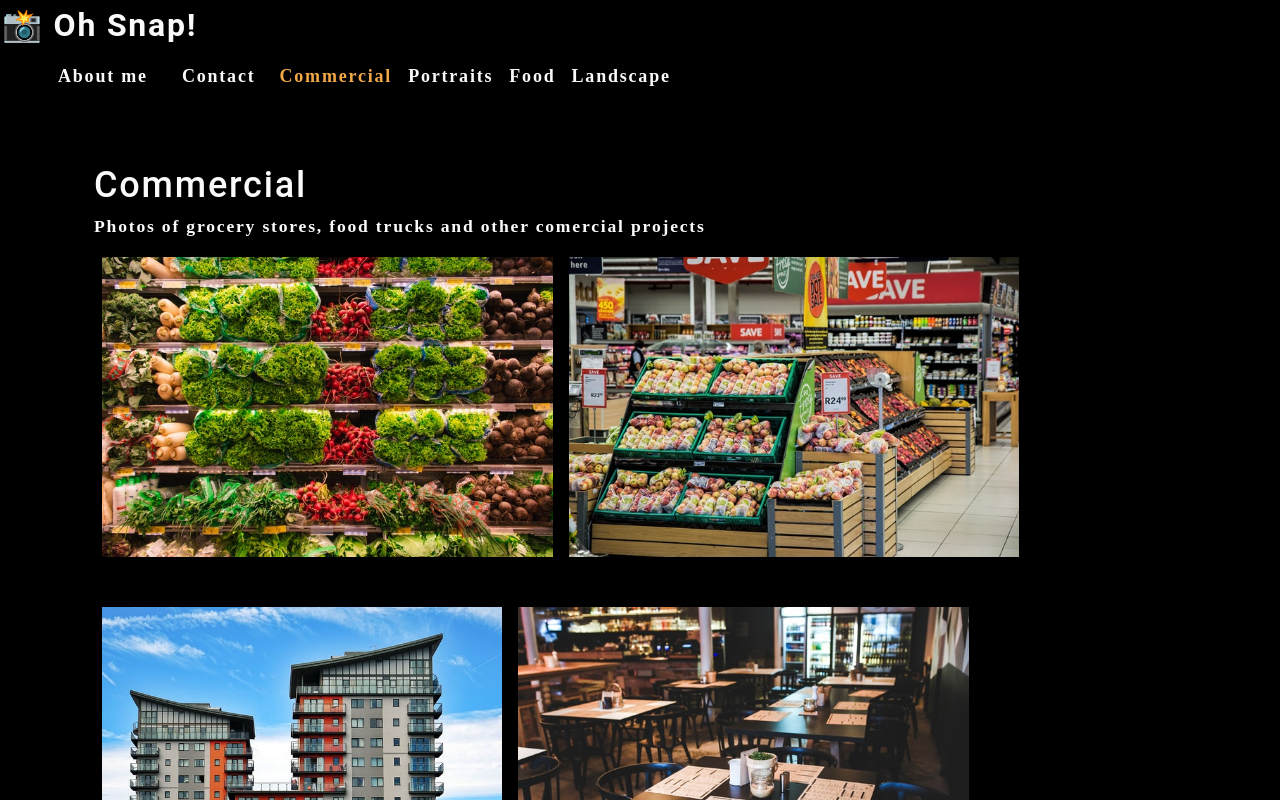
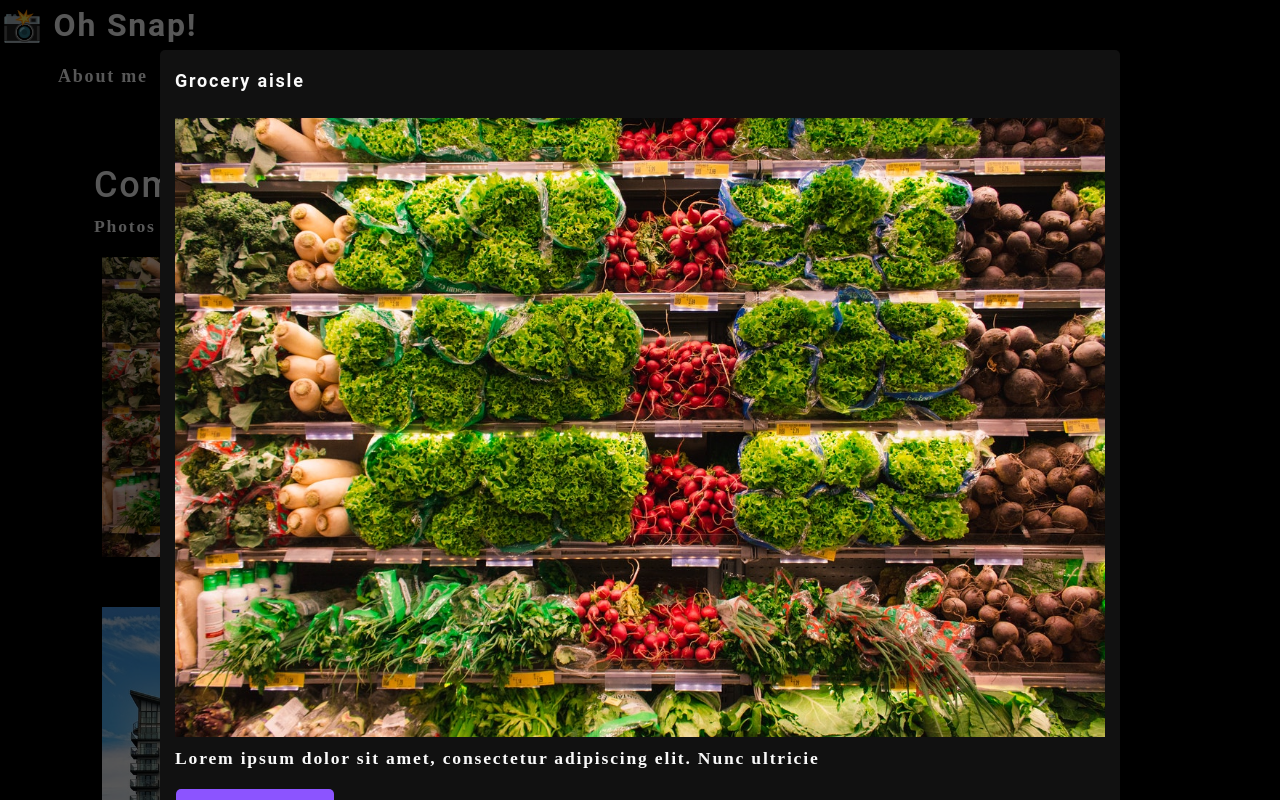
Before and after one commit to Sloansta/photo-port, a React (Create React App) app: page / in a window 1280 px wide. Both pictures are taken after a click on the picture 327 px from the left and 406 px from the top of the page. Shown: the top 800 px of the page. Built offline with nearby package versions, Linux system fonts and the light colour scheme.

Commit message:
modals now open when clicked

```diff
--- /dev/null
+++ b/src/components/Modal/index.js
@@ -0,0 +1,22 @@
+import React from 'react';
+
+function Modal({ currentPhoto }) {
+const { name, category, description, index } = currentPhoto;
+
+    return (
+        <div className='modalBackdrop'>
+            <div className='modalContainer'>
+                <h3 className='modalTitle'>{ name }</h3>
+                <img src={require(`../../assets/large/${category}/${index}.jpg`)} alt='current category' />
+                <p>
+                    { description }
+                </p>
+                <button type='button'>
+                    Close this modal
+                </button>
+            </div>
+        </div>
+    );
+}
+
+export default Modal;
--- a/src/components/Photolist/index.js
+++ b/src/components/Photolist/index.js
@@ -1,7 +1,9 @@
 import React, { useState } from 'react';
-// import Modal from '../Modal';
+import Modal from '../Modal';
 
 function Photolist( {category} ) {
+
+    const [isModalOpen, setIsModalOpen] = useState(false);
 
     const [photos] = useState([
         {
@@ -103,14 +105,24 @@
 
     const currentPhotos = photos.filter((photo) => photo.category === category);
 
+    const [currentPhoto, setCurrentPhoto] = useState();
+
+    const toggleModal = (img, i) => {
+      // current photo
+      setCurrentPhoto({...img, index: i});
+      setIsModalOpen(true);
+    };
+
     return (
         <div>
+          {isModalOpen && <Modal currentPhoto={currentPhoto}/>}
             <div className='flex-row'>
                 {currentPhotos.map((image, i) => (
                     <img
                         src={require(`../../assets/small/${category}/${i}.jpg`)}
                         alt={image.name}
                         className="img-thumbnail mx-1"
+                        onClick={() => toggleModal(image, i)}
                         key={image.name}
                     />
                 ))}
```
